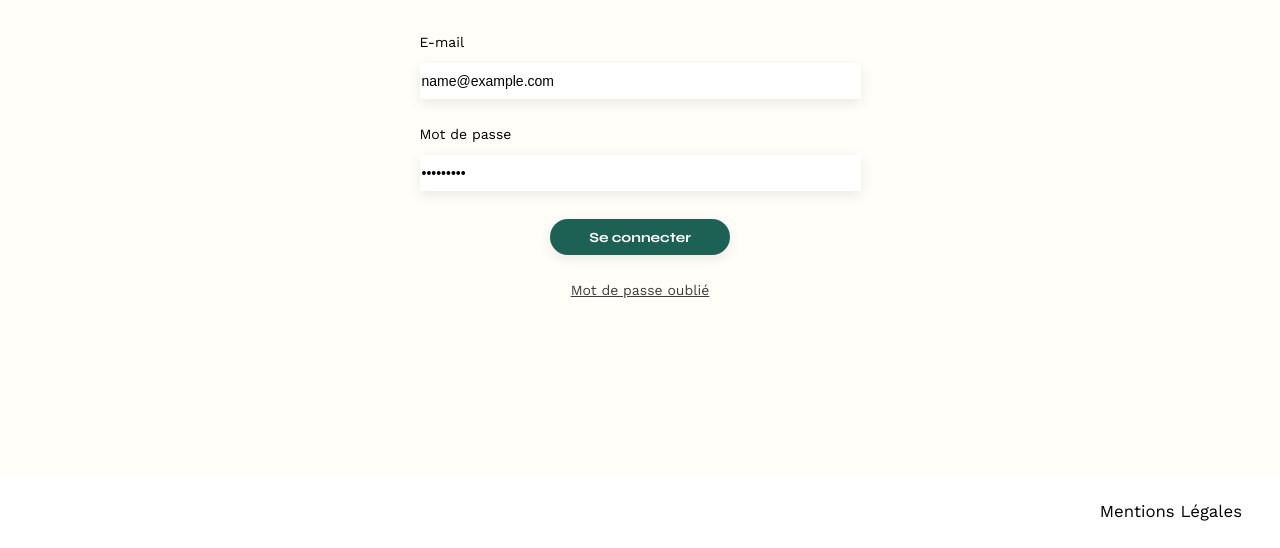
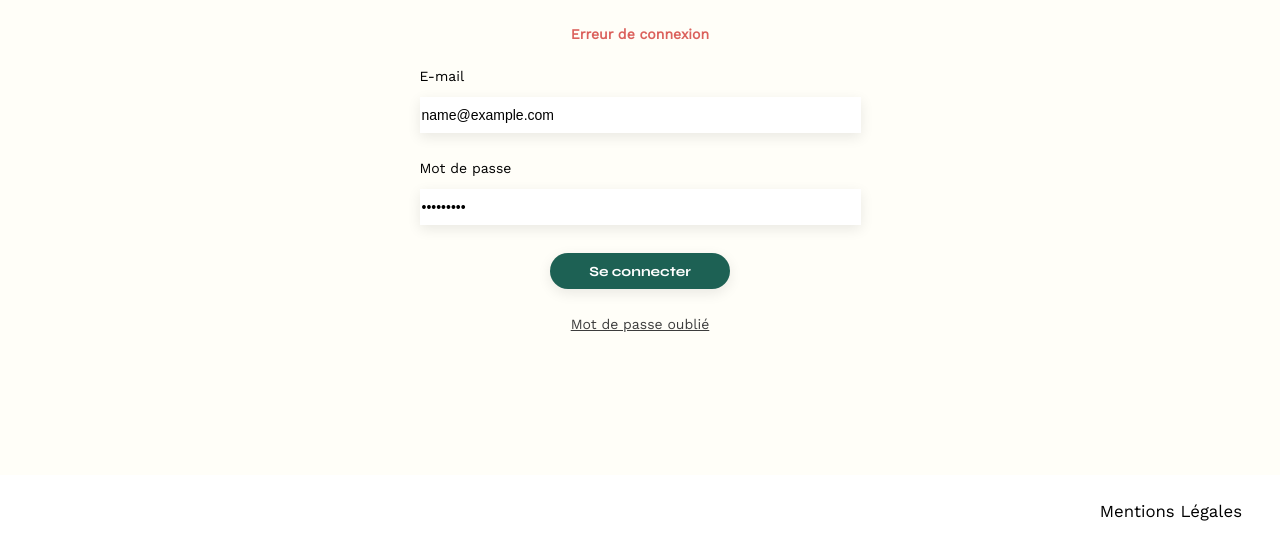
Before and after one commit to Kyubout/P3---Sophie_Bluel, a plain HTML site: page FrontEnd/login.html in a window 1280 px wide. Both pictures are taken after typing "name@example.com", "Sample123" into the empty fields and a click on the input "Se connecter". Shown: the part 252-800 px from the top of the page. Drawn offline with nearby package versions, Linux system fonts and the light colour scheme; no server answers.

Commit message:
Ajout message erreur page login plutôt qu'alert

```diff
--- a/FrontEnd/assets/style.css
+++ b/FrontEnd/assets/style.css
@@ -312,6 +312,13 @@ footer nav ul {
   margin-bottom: 12px;
 }
 
+.login-error {
+  font-weight: 600;
+  color: #db615c;
+  font-weight: 600;
+  padding-top: 20px;
+}
+
 #login form {
   text-align: left;
   display: flex;
@@ -329,7 +336,7 @@ footer nav ul {
   box-shadow: 0px 4px 14px rgba(0, 0, 0, 0.09);
 }
 
-#login p {
+#login a>p {
   color: #3D3D3D;
   text-decoration: underline;
 }
--- a/FrontEnd/login.html
+++ b/FrontEnd/login.html
@@ -32,7 +32,7 @@
     </header>
     <main>
         <section id="login">
-            <h2>Log In</h2>
+            <h2 id="login-title">Log In</h2>
             <form id="login-form" method="post">
                 <label for="email">E-mail</label>
                 <input type="email" name="email" id="email" required>
--- a/FrontEnd/login.js
+++ b/FrontEnd/login.js
@@ -1,3 +1,10 @@
+const loginSection = document.getElementById("login");
+const loginTitle = document.getElementById("login-title");
+const loginError = document.createElement("p");
+loginError.classList.add("login-error");
+loginSection.appendChild(loginError);
+loginSection.insertBefore(loginError, loginTitle.nextSibling);
+
 const loginForm = document.getElementById("login-form");
 const emailInput = document.getElementById("email");
 const passInput = document.getElementById("mdp");
@@ -34,11 +41,11 @@ function connectionLogin() {
                 //Redirection vers la page d'accueil
                 window.location.href = "index.html";
             } else {
-                alert("Email et/ou mot de passe incorrect") //code 401
+                loginError.innerText = "Email et/ou mot de passe incorrect !"
             }
         } catch (error) {
             console.error('Erreur :', error);
-            alert("Erreur de connexion") //code 404
+            loginError.innerText = "Erreur de connexion"
         }
     });
 };
```
